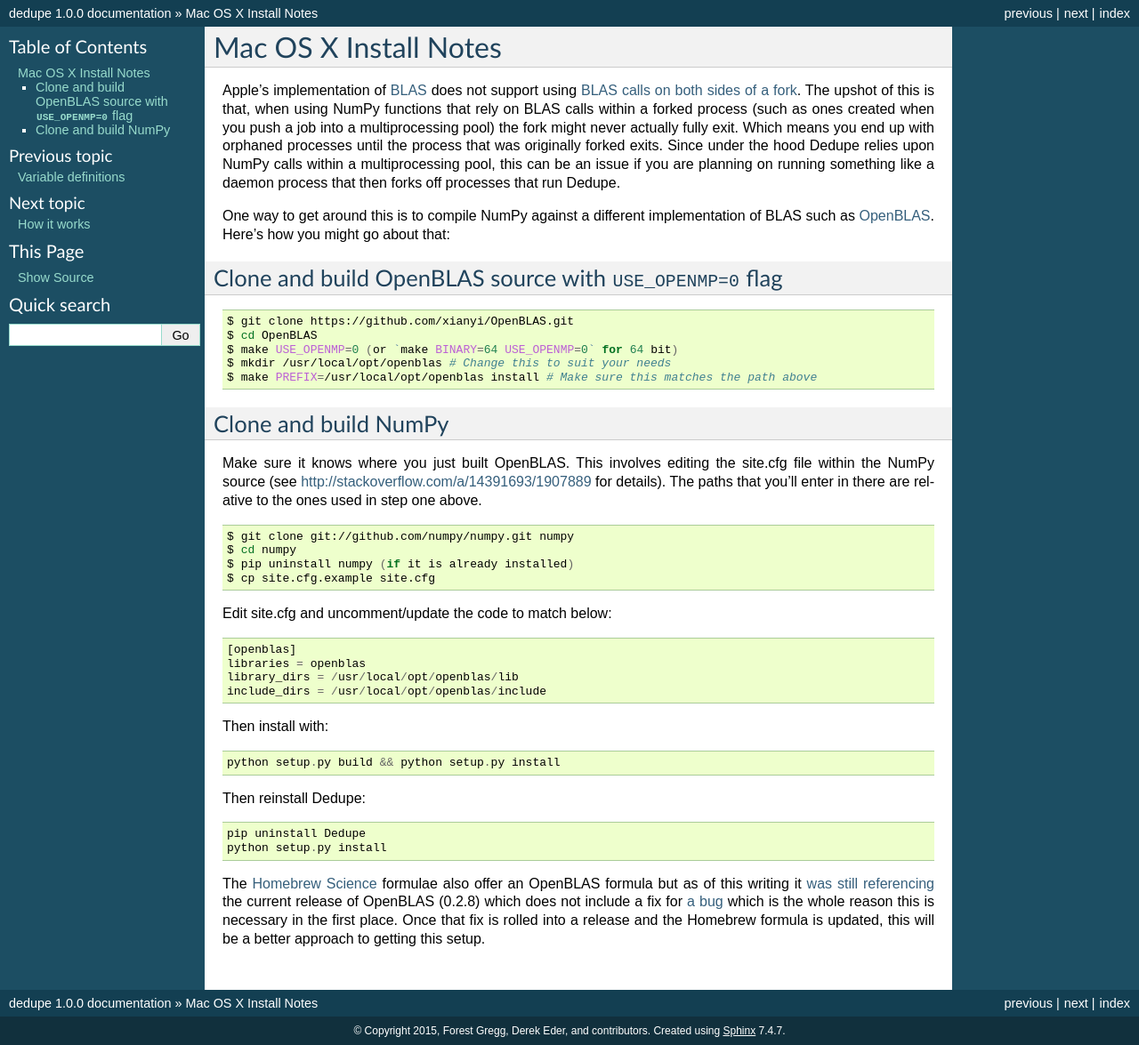
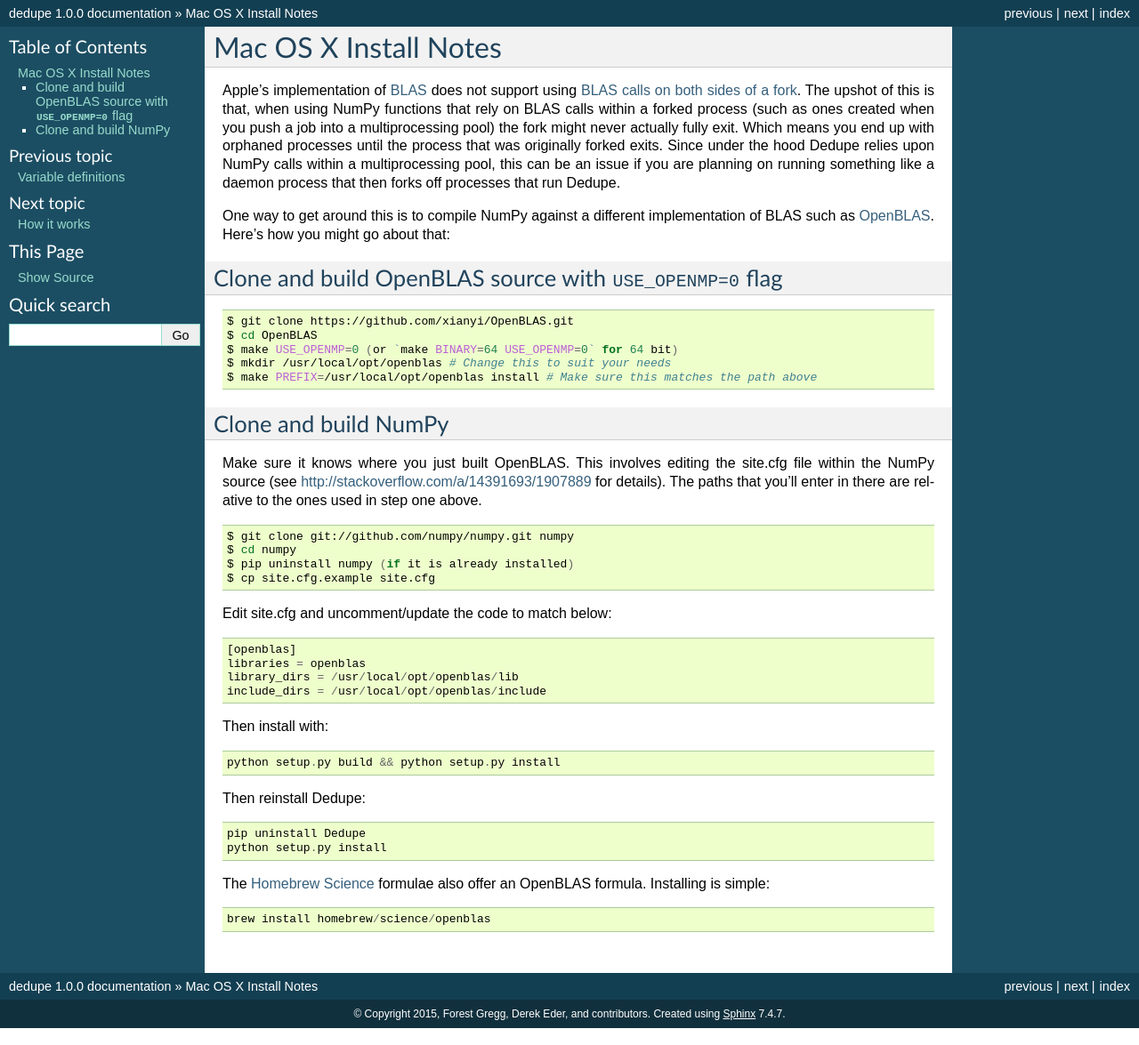
Before and after one commit to dedupeio/dedupe, a Sphinx documentation site: the page built from docs/OSX-Install-Notes.rst, in a window 1280 px wide. Shown: the whole page at 89% size. Built offline with Sphinx 7.4.7, drawn with Linux system fonts in a browser that asks for light colours.

Commit message:
OS X install: removing outdated bug link
Currently installed version is v0.2.15.

```diff
--- a/docs/OSX-Install-Notes.rst
+++ b/docs/OSX-Install-Notes.rst
@@ -69,11 +69,8 @@ Then reinstall Dedupe:
     python setup.py install
 
 The `Homebrew Science <https://github.com/Homebrew/homebrew-science>`__
-formulae also offer an OpenBLAS formula but as of this writing it `was
-still
-referencing <https://github.com/Homebrew/homebrew-science/blob/master/openblas.rb>`__
-the current release of OpenBLAS (0.2.8) which does not include a fix for
-`a bug <https://github.com/xianyi/OpenBLAS/issues/294>`__ which is the
-whole reason this is necessary in the first place. Once that fix is
-rolled into a release and the Homebrew formula is updated, this will be
-a better approach to getting this setup.
+formulae also offer an OpenBLAS formula. Installing is simple:
+
+::
+
+    brew install homebrew/science/openblas
```
